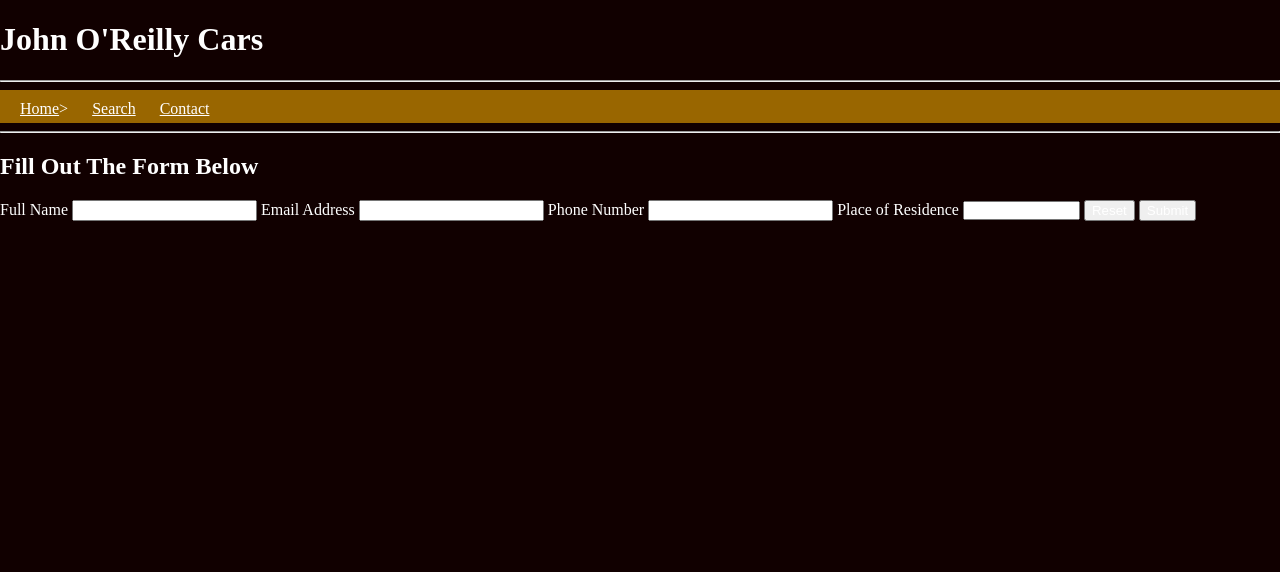
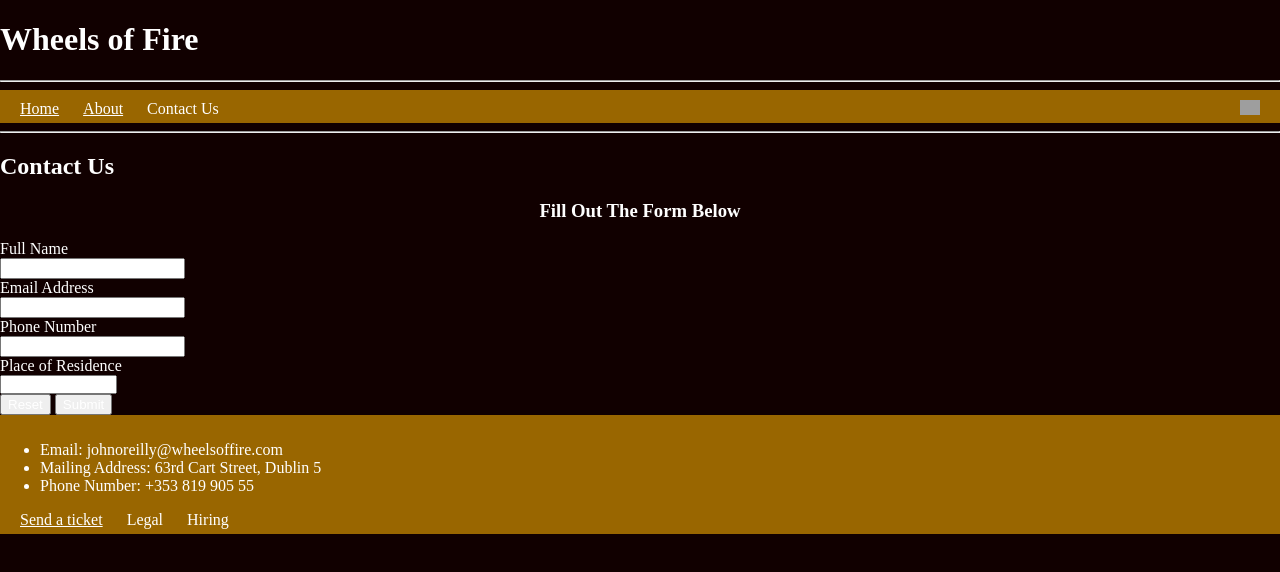
Before and after one commit to Eli-Eh/WheelsOfFireWebsite, a plain HTML site: page site/contact.html in a window 1280 px wide. Drawn offline with Linux system fonts and the light colour scheme; grey boxes are pictures that could not be loaded.

Commit message:
Update contact.html
also "overhalled" to add consistency

```diff
--- a/site/contact.html
+++ b/site/contact.html
@@ -1,47 +1,74 @@
 <!DOCTYPE html>
-<html lang="en-gb">
+<html lang="en">
 <head>
     <meta charset="UTF-8" />
     <meta name="viewport" content="width=device-width, initial-scale=1" />
     <link rel = "stylesheet" href = "style.css">
     <title>Wheels of Fire</title>
+</head>
 
-</head>
 <body>
     <div class="container">
-    <h1>John O'Reilly Cars</h1>
-    <hr />
+        <header>
+            <h1>Wheels of Fire</h1>
+            <hr>
             <nav class="inBox">
-      <a href="index.html">Home</a>>
-      <a href="search.html">Search</a>
-      <a href="contact.html">Contact</a>
+                <a href="index.html">Home</a>
+                <a href="about.html">About</a>
+                <a>Contact Us</a>
+                <a href="search.html"><img style="float: right; width: 20px; margin-left: 0; margin-right: 20px;" src="https://upload.wikimedia.org/wikipedia/commons/0/0b/Search_Icon.svg" alt="Search"></a>
             </nav>
-    <hr />
+            <hr>
 
-    <h2>Fill Out The Form Below</h2>
+            <div class="pageTitleContainer">
+                <h2 class="pageTitle">Contact Us</h2>
+            </div>
+        </header>
+
+        <main>
+            <content>
+                <h3 style="text-align: center;">Fill Out The Form Below</h3>
 
                 <form id="application-form" action="index.html" method="POST">
-      <label for="fullname">Full Name</label>
-      <input type="text" id="fullname" name="fullname" required />
+                    <label for="fullname">Full Name</label> <br>
+                    <input type="text" id="fullname" name="fullname" required /> <br>
 
-      <label for="emailaddress">Email Address</label>
-      <input type="email" id="emailaddress" name="emailaddress" required />
+                    <label for="emailaddress">Email Address</label> <br>
+                    <input type="email" id="emailaddress" name="emailaddress" required /> <br>
 
-      <label for="phone">Phone Number</label>
-      <input type="tel" id="phone" name="phone" required />
+                    <label for="phone">Phone Number</label> <br>
+                    <input type="tel" id="phone" name="phone" required /> <br>
 
-      <label for="countries">Place of Residence</label>
+                    <label for="countries">Place of Residence</label> <br>
                     <select id="countries" name="country" required>
                         <option value="">Select Country</option>
                         <option value="AF">Afghanistan</option>
+                        <option value="UA">Ukraine</option>
+                        <!-- ehehehehe Illia was here >:D-->
                         <option value="GB">United Kingdom</option>
                         <option value="US">United States</option>
                         <option value="PK">Pakistan</option>
                     </select>
+                    <br>
 
                     <input type="reset" value="Reset" />
                     <input type="submit" value="Submit" />
                 </form>
+            </content>
+        </main>
+
+        <!-- Most of links dont work because we don't have those web pages.
+        Footer includes contact information, and other not-need-to-know information, and an extra link to the contact page. -->
+        <footer class = "inBox">
+            <ul>
+                <li>Email: johnoreilly@wheelsoffire.com</li>
+                <li>Mailing Address: 63rd Cart Street, Dublin 5</li>
+                <li>Phone Number: +353 819 905 55</li>
+            </ul>
+            <a href="contact.html">Send a ticket</a>
+            <a>Legal</a>
+            <a>Hiring</a>
+        </footer>
     </div>
 </body>
 </html>
```
Lines whose indentation alone changed are shown as unchanged.
